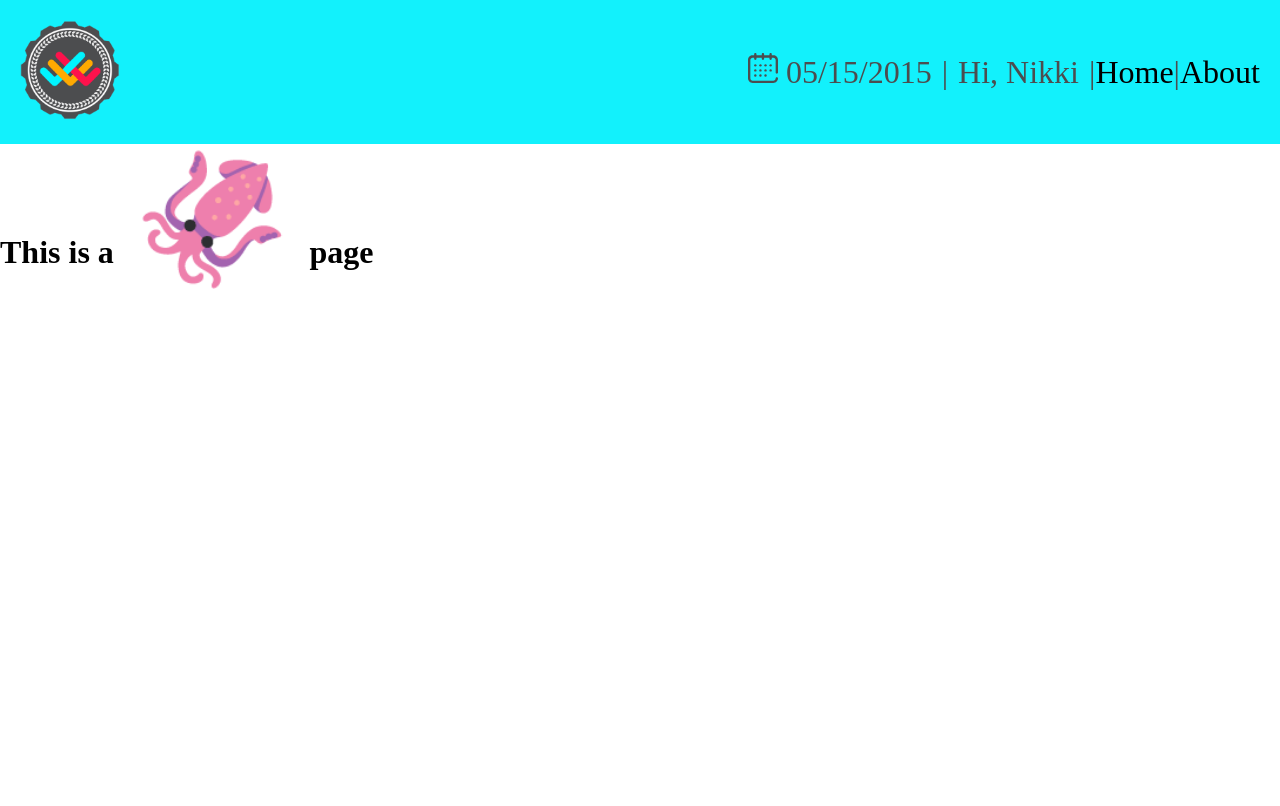
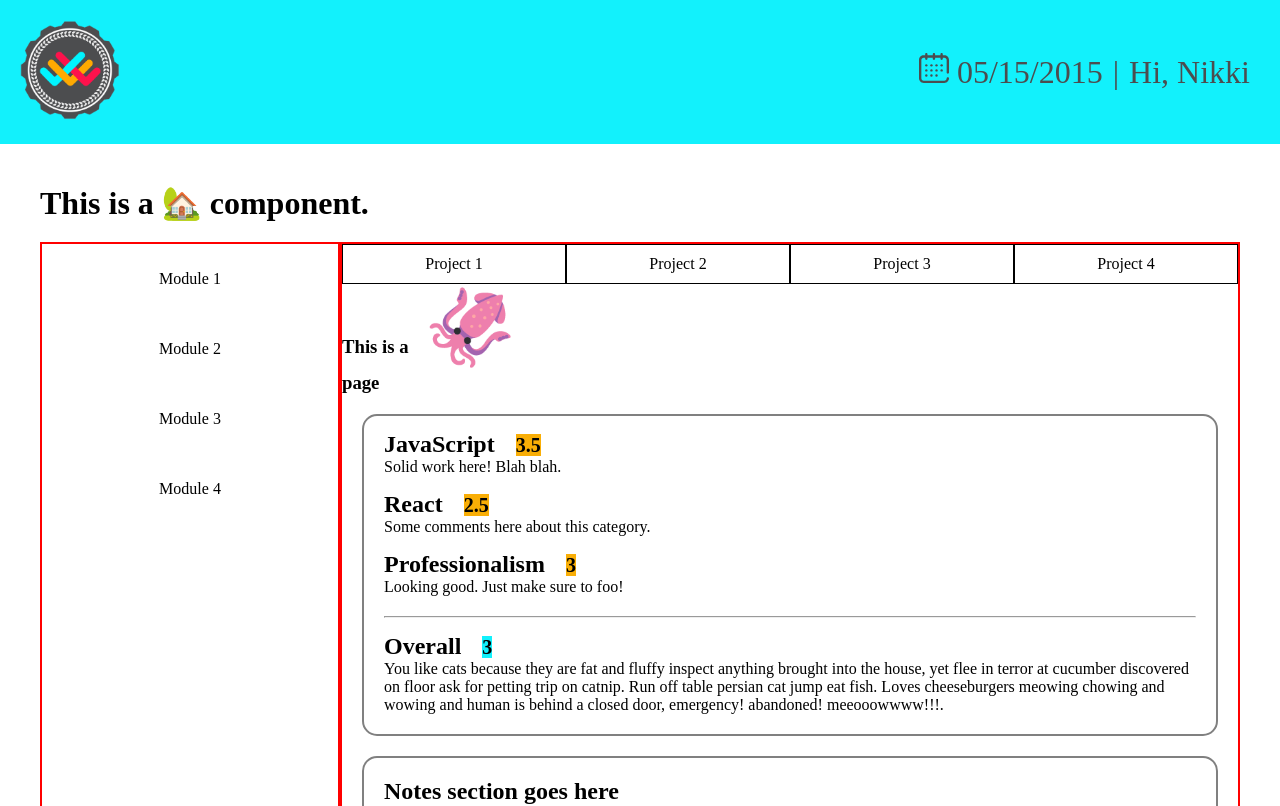
Before and after one commit to Turing-Mesh/mesh-ui, a Vue app: page /about in a window 1280 px wide. Shown: the top 806 px of the page. Built offline with nearby package versions, Linux system fonts and the light colour scheme.

Commit message:
resolve rebase conflicts

```diff
--- a/src/App.vue
+++ b/src/App.vue
@@ -1,16 +1,18 @@
 <template>
   <div id="app">
-    <Navbar />
-    <router-view/>
+    <Header />
+    <Home />
   </div>
 </template>
 
 <script>
-import Navbar from '@/components/Navbar'
+import Header from '@/components/Header'
+import Home from '@/views/Home'
 
 export default {
   components: {
-    Navbar
+    Home,
+    Header
   }
 }
 </script>
--- a/src/components/Navbar.vue
+++ b/src/components/Header.vue
@@ -1,6 +1,6 @@
 <template>
-  <div id="navbar" class="navbar">
-    <div class="nav">
+  <div id="header" class="header">
+    <div class="header-wrapper">
       <div class="logo-container">
         <img class="logo" alt="Mesh logo" src="../assets/mesh-logo.png">
       </div>
@@ -9,9 +9,9 @@
           <img class="calendar" alt="Calendar icon" src="../assets/calendar.svg">
           {{ date }}
         </span> |
-        <span class="name">Hi, Nikki</span> |
-        <router-link to="/">Home</router-link> |
-        <router-link to="/about">About</router-link>
+        <span class="name">Hi, Nikki</span>
+<!--        <router-link to="/">Home</router-link> |-->
+<!--        <router-link to="/about">About</router-link>-->
       </div>
     </div>
   </div>
--- /dev/null
+++ b/src/components/Module.vue
@@ -0,0 +1,18 @@
+<template>
+  <div>
+    <h1>Module number {{ moduleNumber }}</h1>
+  </div>
+</template>
+
+<script>
+export default {
+  name: 'Module',
+  props: {
+    moduleNumber: String
+  }
+}
+</script>
+
+<style scoped>
+
+</style>
--- a/src/router/index.js
+++ b/src/router/index.js
@@ -1,6 +1,6 @@
 import Vue from 'vue'
 import VueRouter from 'vue-router'
-import Home from '../views/Home.vue'
+import Home from '../views/Home'
 
 Vue.use(VueRouter)
 
@@ -9,6 +9,14 @@ const routes = [
     path: '/',
     name: 'Home',
     component: Home
+  },
+  {
+    path: '/modules/:id',
+    name: 'Module',
+    component: () => import(/* webpackChunkName: "about" */ '../components/Module.vue'),
+    props: {
+      default: true
+    }
   },
   {
     path: '/about',
--- a/src/styles/styles.scss
+++ b/src/styles/styles.scss
@@ -8,12 +8,12 @@ $turing-red: #ef3852;
   padding: 0;
 }
 
-.navbar {
+.header {
   background: $turing-blue;
   margin: 0 auto;
 }
 
-.nav {
+.header-wrapper {
   display: flex;
   flex-flow: row nowrap;
   justify-content: space-between;
@@ -90,3 +90,11 @@ a {
   border: 2px solid grey;
   border-radius: 15px;
 }
+
+.rotating {
+  width: 150px;
+  transition: transform 3s ease-in-out;
+}
+.rotating:hover {
+  transform: rotateZ(360deg);
+}
```
Also changed, not shown: src/views/Home.vue (+17 -0 lines).
